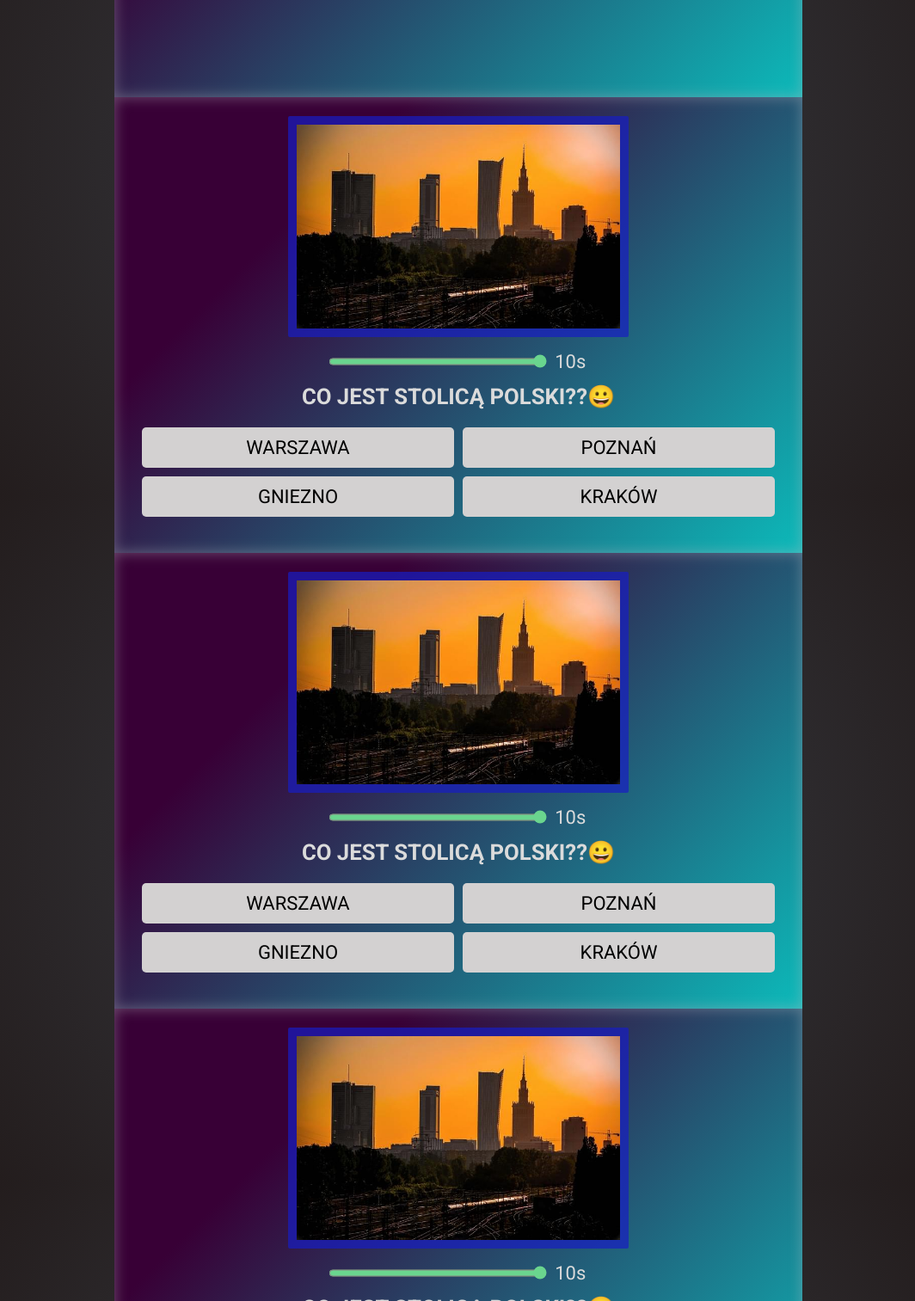
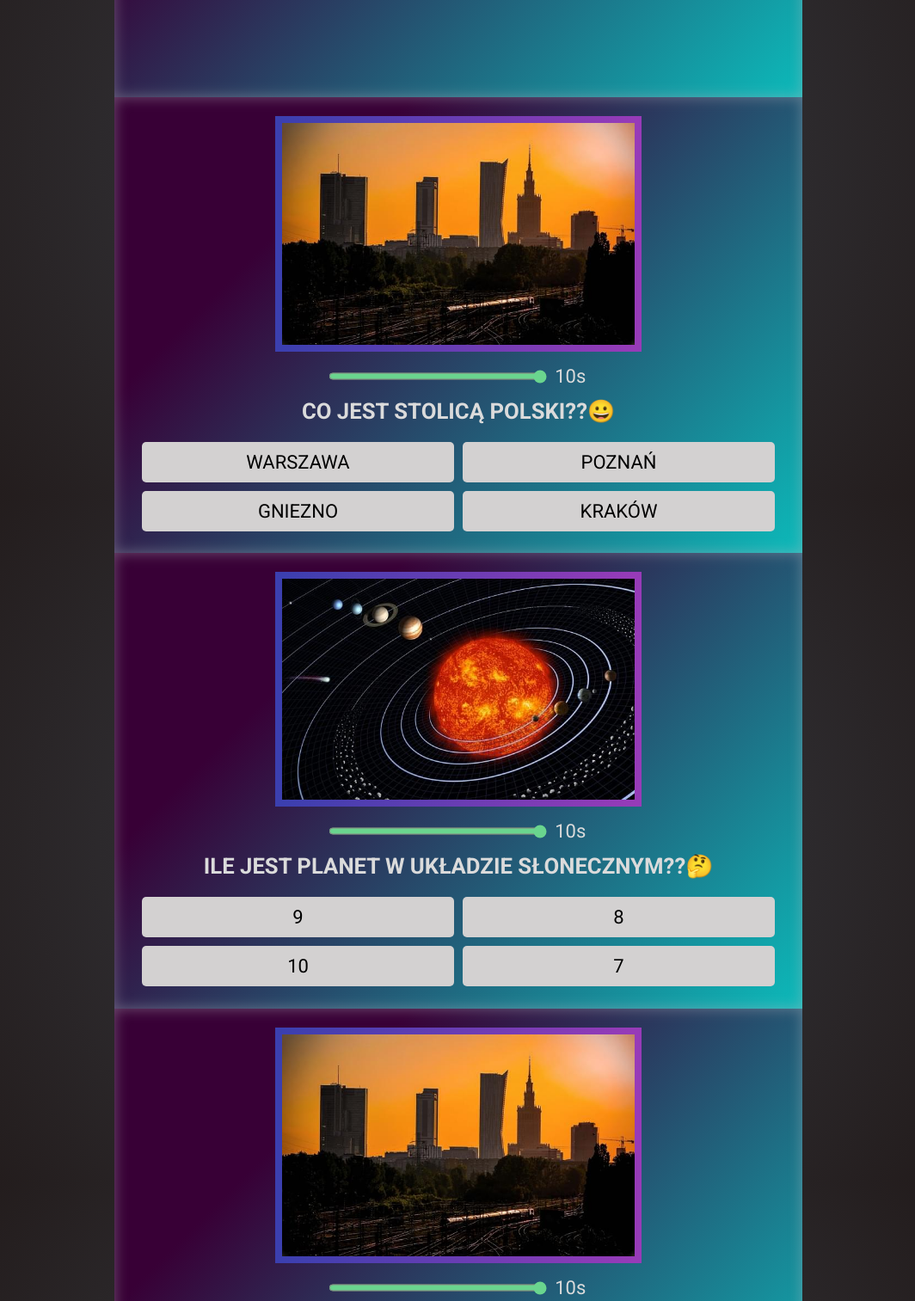
Before and after one commit to KacperBartosiewicz/Quiz, a website: page index.html in a window 1280 px wide. Shown: the part 1024-2537 px from the top of the page at 86% size, without its empty margins (107-1171 px from the left). Drawn offline with nearby package versions, Linux system fonts and the light colour scheme; a web font is replaced by a local one.

Commit message:
created second question

```diff
--- a/index.html
+++ b/index.html
@@ -67,22 +67,22 @@
             </div>
         </div>
         <div class="quiz__page second" data-number="4">
-            <div class="quiz-img"><img src="/dist/img/warsaw-3683714_640.jpg"
+            <div class="quiz-img"><img src="../dist/img/solar-system-11111_640.jpg"
                     alt="Miasto Warszawa o zachodzie słońca. Na zdjęciu widać pałac kultury oraz 3 inne budynki"></div>
             <div class="quiz__slider">
                 <input type="range" value="10" min="0" max="10" class="slider two">
                 <p class="quiz__slider-time two">10s</p>
             </div>
-            <h3 class="quiz-question">Co jest stolicą polski??😀</h3>
+            <h3 class="quiz-question">Ile jest planet w układzie słonecznym??🤔</h3>
             <div class="quiz__answers">
                 <table>
                     <tr>
-                        <td>Warszawa</td>
-                        <td>Poznań</td>
+                        <td>9</td>
+                        <td class="correct">8</td>
                     </tr>
                     <tr>
-                        <td>Gniezno</td>
-                        <td class="correct">Kraków</td>
+                        <td>10</td>
+                        <td>7</td>
                     </tr>
                 </table>
             </div>
@@ -98,7 +98,7 @@
             <div class="quiz__answers">
                 <table>
                     <tr>
-                        <td>Warszawa</td>
+                        <td>9</td>
                         <td>Poznań</td>
                     </tr>
                     <tr>
--- a/src/sass/components/_components.scss
+++ b/src/sass/components/_components.scss
@@ -59,16 +59,18 @@
 		padding: 1em;
 		justify-content: flex-start;
 		img {
-			width: 60%;
+			width: 65%;
 			margin-bottom: 0.5em;
-			border: 10px solid #171dc3b3;
-			border-radius: 2px;
+			border: 8px solid transparent;
+			border-image: linear-gradient(to right, #3b3faf, #973bb8) 50;
+			border-image-slice: 1;
 		}
 		h3 {
 			text-transform: uppercase;
 			margin-top: 0.5em;
 		}
 	}
+
 	&__slider {
 		width: 40%;
 		display: flex;
@@ -103,6 +105,5 @@
 		td:hover {
 			background-color: rgb(188, 183, 183);
 		}
-
 	}
 }
```
Also changed, not shown: dist/css/style.min.css, dist/img/open-door-983422_640.png (deleted), dist/img/solar-system-11111_640.jpg (added), src/img/solar-system-11111_640.jpg (added), 1 other file.
